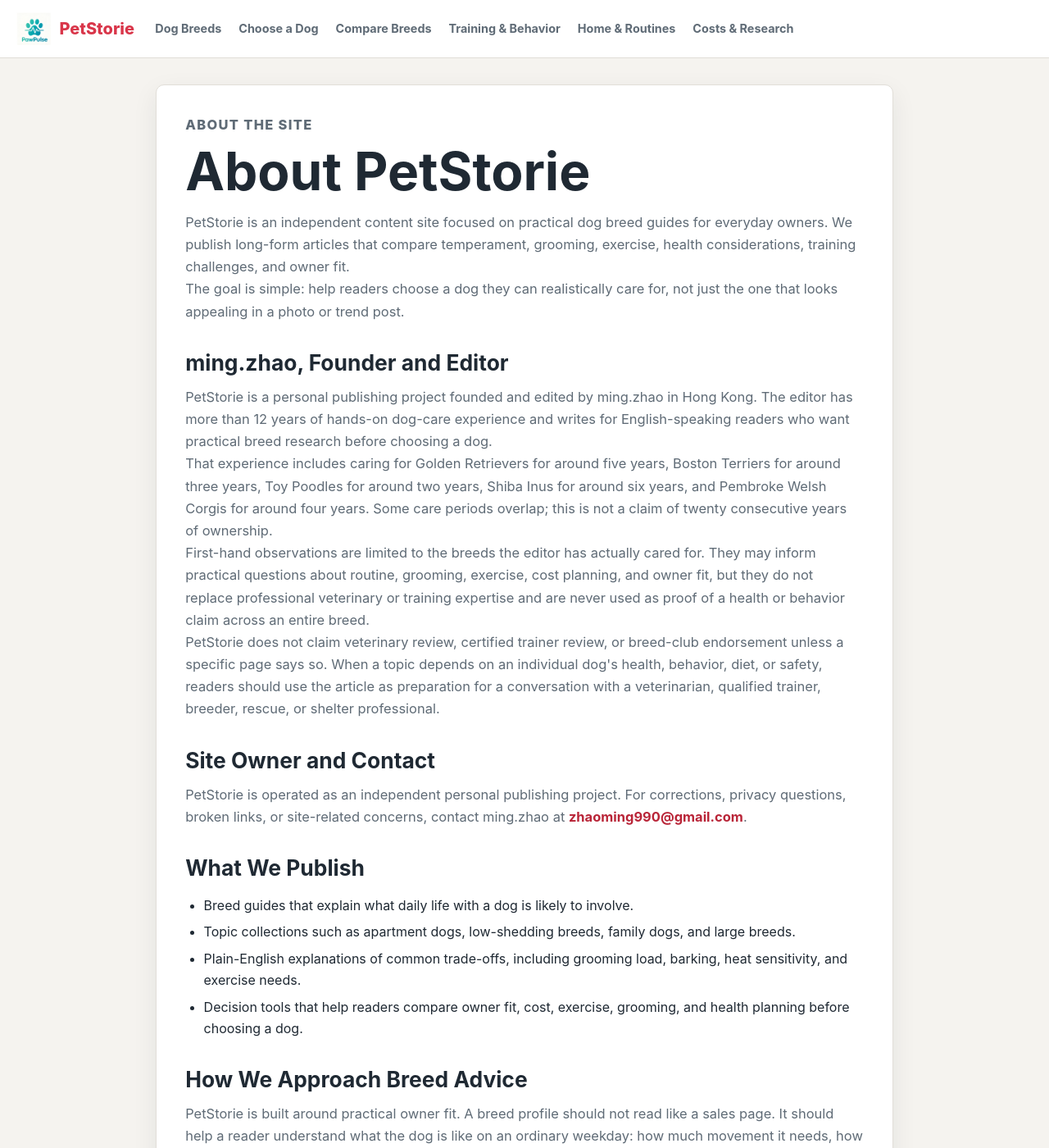
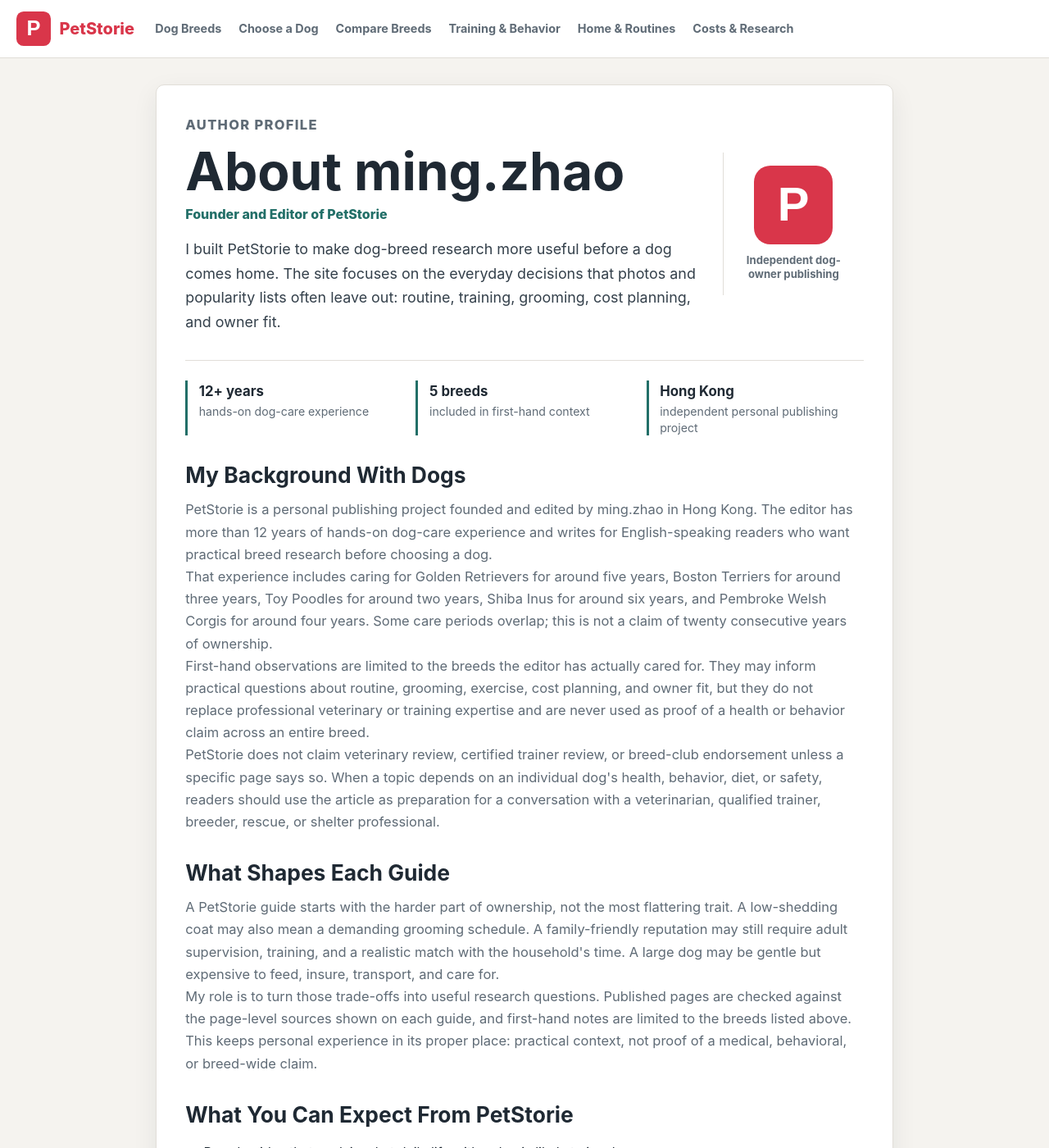
Before and after one commit to hszhaom/MingToys, a Jekyll site: the page built from pages/about.html, in a window 1280 px wide and 1400 px high. Shown: the whole window at 82% size. Built offline with Jekyll 4.4.1, drawn with Linux system fonts in a browser that asks for light colours; some of the changed text lies outside the part shown.

Commit message:
feat: add transparent founder profile

```diff
--- a/_includes/header.html
+++ b/_includes/header.html
@@ -1,7 +1,7 @@
 <header class="site-header">
   <div class="header-container">
     <a class="site-logo" href="{{ site.url }}/">
-      <img src="{{ site.url }}/assets/images/logo-192.png" alt="PetStorie Logo" class="logo-img" width="42" height="42">
+      <img src="{{ site.url }}/assets/images/petstorie-mark.svg" alt="PetStorie" class="logo-img" width="42" height="42">
       <span class="site-title">{{ site.title }}</span>
     </a>
     <button class="site-menu-toggle" type="button" aria-controls="primary-navigation" aria-expanded="false" title="Open navigation">
--- a/_layouts/default.html
+++ b/_layouts/default.html
@@ -29,7 +29,7 @@
   <meta name="twitter:image" content="{% if page.cover %}{{ site.url }}{{ page.cover }}{% else %}{{ site.url }}/assets/images/home-hero.jpg{% endif %}">
 
   <!-- Favicon -->
-  <link rel="icon" type="image/png" sizes="32x32" href="{{ site.url }}/assets/images/logo-192.png">
+  <link rel="icon" type="image/svg+xml" href="{{ site.url }}/assets/images/petstorie-mark.svg">
 
   <!-- Google AdSense Auto ads -->
   <meta name="google-adsense-account" content="ca-pub-1296126560310042">
@@ -102,7 +102,7 @@
       "url": "{{ site.url }}/",
       "logo": {
         "@type": "ImageObject",
-        "url": "{{ site.url }}/assets/images/logo-192.png"
+        "url": "{{ site.url }}/assets/images/petstorie-mark.svg"
       }
     },
     "offers": {
--- a/_layouts/post.html
+++ b/_layouts/post.html
@@ -102,7 +102,7 @@
     "name": "PetStorie",
     "logo": {
       "@type": "ImageObject",
-      "url": "{{ site.url }}/assets/images/logo-192.png"
+      "url": "{{ site.url }}/assets/images/petstorie-mark.svg"
     }
   }
 }
--- a/assets/css/style.css
+++ b/assets/css/style.css
@@ -971,6 +971,80 @@
   text-decoration: underline;
 }
 
+.author-profile {
+  display: grid;
+  grid-template-columns: minmax(0, 1fr) 172px;
+  gap: 2rem;
+  align-items: center;
+  padding-bottom: 2rem;
+  border-bottom: 1px solid var(--line);
+}
+
+.author-profile h1 {
+  margin-bottom: 0.5rem;
+}
+
+.author-role {
+  color: var(--accent) !important;
+  font-size: 1rem !important;
+  font-weight: 800;
+  margin-bottom: 0.9rem;
+}
+
+.author-lead {
+  max-width: 640px;
+  color: #34404b !important;
+  font-size: 1.12rem !important;
+}
+
+.author-profile-mark {
+  display: grid;
+  justify-items: center;
+  gap: 0.65rem;
+  padding: 1rem;
+  border-left: 1px solid var(--line);
+  color: var(--muted);
+  font-size: 0.82rem;
+  font-weight: 750;
+  line-height: 1.35;
+  text-align: center;
+}
+
+.author-profile-mark img {
+  width: 96px;
+  height: 96px;
+  object-fit: contain;
+}
+
+.author-facts {
+  display: grid;
+  grid-template-columns: repeat(3, minmax(0, 1fr));
+  gap: 1rem;
+  margin: 1.5rem 0 0;
+}
+
+.author-facts div {
+  min-width: 0;
+  padding-left: 0.85rem;
+  border-left: 3px solid var(--accent);
+}
+
+.author-facts strong,
+.author-facts span {
+  display: block;
+}
+
+.author-facts strong {
+  color: var(--ink);
+  font-size: 1.05rem;
+}
+
+.author-facts span {
+  color: var(--muted);
+  font-size: 0.88rem;
+  line-height: 1.4;
+}
+
 .pagination {
   text-align: center;
   margin: 3rem 0;
@@ -1104,6 +1178,10 @@
   .cost-output {
     grid-template-columns: repeat(2, minmax(0, 1fr));
   }
+
+  .author-profile {
+    grid-template-columns: minmax(0, 1fr) 148px;
+  }
 }
 
 @media (min-width: 981px) and (max-width: 1180px) {
@@ -1207,6 +1285,31 @@
     grid-template-columns: 1fr;
   }
 
+  .author-profile,
+  .author-facts {
+    grid-template-columns: 1fr;
+  }
+
+  .author-profile {
+    gap: 1.25rem;
+  }
+
+  .author-profile-mark {
+    justify-items: start;
+    grid-template-columns: 68px minmax(0, 1fr);
+    align-items: center;
+    gap: 0.8rem;
+    padding: 0.9rem 0 0;
+    border-top: 1px solid var(--line);
+    border-left: 0;
+    text-align: left;
+  }
+
+  .author-profile-mark img {
+    width: 62px;
+    height: 62px;
+  }
+
   .breed-directory-controls {
     grid-template-columns: 1fr 1fr;
   }
--- a/index.html
+++ b/index.html
@@ -176,7 +176,7 @@
       "url": "{{ site.url }}/",
       "logo": {
         "@type": "ImageObject",
-        "url": "{{ site.url }}/assets/images/logo-192.png"
+        "url": "{{ site.url }}/assets/images/petstorie-mark.svg"
       }
     }
   ]
--- a/pages/about.html
+++ b/pages/about.html
@@ -1,9 +1,9 @@
 ---
 layout: default
-title: "About PetStorie"
-description: "Learn what PetStorie publishes, who the site is for, and how our dog breed guides are meant to be used."
+title: "About ming.zhao, PetStorie Founder and Editor"
+description: "Meet ming.zhao, the PetStorie founder and editor, and learn how personal dog-care experience and source checks shape each guide."
 permalink: /about/
-updated: "2026-07-31"
+updated: "2026-08-11"
 adsense: false
 ---
 
@@ -11,18 +11,38 @@
 
 <main class="container">
   <article class="topic-page">
-    <p class="eyebrow">About the site</p>
-    <h1>About PetStorie</h1>
-    <p>
-      PetStorie is an independent content site focused on practical dog breed guides for everyday owners. We publish long-form
-      articles that compare temperament, grooming, exercise, health considerations, training challenges, and owner fit.
-    </p>
-    <p>
-      The goal is simple: help readers choose a dog they can realistically care for, not just the one that looks appealing in a
-      photo or trend post.
-    </p>
+    <header class="author-profile" id="ming-zhao">
+      <div class="author-profile-copy">
+        <p class="eyebrow">Author profile</p>
+        <h1>About ming.zhao</h1>
+        <p class="author-role">Founder and Editor of PetStorie</p>
+        <p class="author-lead">
+          I built PetStorie to make dog-breed research more useful before a dog comes home. The site focuses on the everyday
+          decisions that photos and popularity lists often leave out: routine, training, grooming, cost planning, and owner fit.
+        </p>
+      </div>
+      <div class="author-profile-mark" aria-label="PetStorie editorial profile">
+        <img src="{{ site.url }}/assets/images/petstorie-mark.svg" alt="PetStorie brand mark" width="96" height="96">
+        <span>Independent dog-owner publishing</span>
+      </div>
+    </header>
 
-    <h2 id="ming-zhao">ming.zhao, Founder and Editor</h2>
+    <section class="author-facts" aria-label="Editorial background">
+      <div>
+        <strong>12+ years</strong>
+        <span>hands-on dog-care experience</span>
+      </div>
+      <div>
+        <strong>5 breeds</strong>
+        <span>included in first-hand context</span>
+      </div>
+      <div>
+        <strong>Hong Kong</strong>
+        <span>independent personal publishing project</span>
+      </div>
+    </section>
+
+    <h2>My Background With Dogs</h2>
     <p>
       PetStorie is a personal publishing project founded and edited by ming.zhao in Hong Kong. The editor has more than 12 years of
       hands-on dog-care experience and writes for English-speaking readers who want practical breed research before choosing a dog.
@@ -43,56 +63,57 @@
       preparation for a conversation with a veterinarian, qualified trainer, breeder, rescue, or shelter professional.
     </p>
 
-    <h2>Site Owner and Contact</h2>
+    <h2>What Shapes Each Guide</h2>
+    <p>
+      A PetStorie guide starts with the harder part of ownership, not the most flattering trait. A low-shedding coat may also mean
+      a demanding grooming schedule. A family-friendly reputation may still require adult supervision, training, and a realistic
+      match with the household's time. A large dog may be gentle but expensive to feed, insure, transport, and care for.
+    </p>
+    <p>
+      My role is to turn those trade-offs into useful research questions. Published pages are checked against the page-level
+      sources shown on each guide, and first-hand notes are limited to the breeds listed above. This keeps personal experience in
+      its proper place: practical context, not proof of a medical, behavioral, or breed-wide claim.
+    </p>
+
+    <h2>What You Can Expect From PetStorie</h2>
+    <ul class="guide-list">
+      <li>Breed guides that explain what daily life with a dog is likely to involve.</li>
+      <li>Topic collections such as apartment dogs, low-shedding breeds, family dogs, and large breeds.</li>
+      <li>Plain-English explanations of grooming load, barking, heat sensitivity, exercise needs, and cost pressure.</li>
+      <li>Decision tools that help readers compare owner fit, routine, grooming, and health planning before choosing a dog.</li>
+    </ul>
+
+    <h2>What PetStorie Does Not Do</h2>
+    <p>
+      PetStorie does not replace veterinary care, emergency advice, or individualized behavior work. Articles are informational and
+      are written to help readers prepare for professional conversations, not to diagnose or treat a dog. When a dog shows signs of
+      illness, pain, injury, breathing trouble, collapse, seizures, or another urgent change, contact a veterinarian promptly.
+    </p>
+    <p>
+      The site does not claim veterinary review, certified trainer review, breed-club endorsement, or paid expert authorship unless
+      a specific page says so. Individual dogs vary by age, health history, training, environment, and early life experience; a
+      breed guide can narrow research, but it cannot guarantee a fit for a particular home.
+    </p>
+
+    <h2>How to Use the Site</h2>
+    <p>
+      Start with a collection page if you are still comparing broad options, then read the full breed guide for the dogs on your
+      shortlist. Use the <a href="{{ site.url }}/dog-cost-calculator/">dog cost calculator</a> and
+      <a href="{{ site.url }}/dog-fit-score-cards/">fit score cards</a> to pressure-test a decision, not to replace a conversation
+      with a breeder, rescue, veterinarian, trainer, landlord, or insurer.
+    </p>
+
+    <h2>Corrections, Sources, and Contact</h2>
     <p>
       PetStorie is operated as an independent personal publishing project. For corrections, privacy questions, broken links, or
       site-related concerns, contact ming.zhao at
       <a href="mailto:zhaoming990@gmail.com">zhaoming990@gmail.com</a>.
     </p>
-
-    <h2>What We Publish</h2>
-    <ul class="guide-list">
-      <li>Breed guides that explain what daily life with a dog is likely to involve.</li>
-      <li>Topic collections such as apartment dogs, low-shedding breeds, family dogs, and large breeds.</li>
-      <li>Plain-English explanations of common trade-offs, including grooming load, barking, heat sensitivity, and exercise needs.</li>
-      <li>Decision tools that help readers compare owner fit, cost, exercise, grooming, and health planning before choosing a dog.</li>
-    </ul>
-
-    <h2>How We Approach Breed Advice</h2>
     <p>
-      PetStorie is built around practical owner fit. A breed profile should not read like a sales page. It should help a reader
-      understand what the dog is like on an ordinary weekday: how much movement it needs, how it handles people, what grooming
-      really costs, which health risks are worth asking about, and what kind of owner will struggle.
-    </p>
-    <p>
-      We avoid promising that any breed is perfect for every home. Individual dogs vary by age, line, health history, training,
-      and early life experience. The site is meant to narrow research and help readers ask better questions before contacting a
-      rescue, shelter, breeder, veterinarian, or trainer.
-    </p>
-
-    <h2>What We Do Not Do</h2>
-    <p>
-      PetStorie does not replace veterinary care, emergency advice, or individualized behavior work. Articles are informational and
-      are written to help with research, not diagnosis or treatment. When a dog shows signs of illness, pain, injury, breathing
-      trouble, collapse, seizures, or other urgent symptoms, readers should contact a veterinarian promptly.
-    </p>
-
-    <h2>How to Use the Site</h2>
-    <p>
-      Start with a breed collection page if you are still comparing broad options. Use individual breed guides when you want a more
-      detailed view of temperament, owner fit, health concerns, and care routines. Readers can also browse the full
-      <a href="{{ site.url }}/archive/">archive</a> for all published guides.
-    </p>
-
-    <h2>Corrections and Transparency</h2>
-    <p>
-      PetStorie is maintained as an independent informational site. If a page contains a broken link, unclear wording, factual
-      concern, or outdated recommendation, readers can report it by email or through the public contact channel. We do not claim
-      veterinary review, professional training certification, or breed-club endorsement unless that is explicitly stated on a page.
-    </p>
-    <p>
-      More detail is available in the <a href="{{ site.url }}/editorial-policy/">editorial policy</a> and
-      <a href="{{ site.url }}/data-sources/">data sources statement</a>.
+      Readers can report a factual concern, unclear source, broken link, or outdated statement through the
+      <a href="{{ site.url }}/contact/">contact page</a>. Read the <a href="{{ site.url }}/editorial-policy/">editorial policy</a>
+      and <a href="{{ site.url }}/data-sources/">data sources statement</a> for the site's research, update, and transparency
+      standards.
     </p>
   </article>
 </main>
@@ -104,7 +125,10 @@
   "@id": "{{ site.url }}/about/#ming-zhao",
   "name": "ming.zhao",
   "jobTitle": "Founder and Editor",
+  "description": "Independent dog-owner editor publishing practical dog breed research for PetStorie.",
   "url": "{{ site.url }}/about/#ming-zhao",
+  "email": "{{ site.contact_email }}",
+  "knowsAbout": ["Dog breed research", "Dog ownership planning", "Grooming", "Training preparation"],
   "homeLocation": {
     "@type": "Place",
     "name": "Hong Kong"
```
Also changed, not shown: assets/images/petstorie-mark.svg (added).
